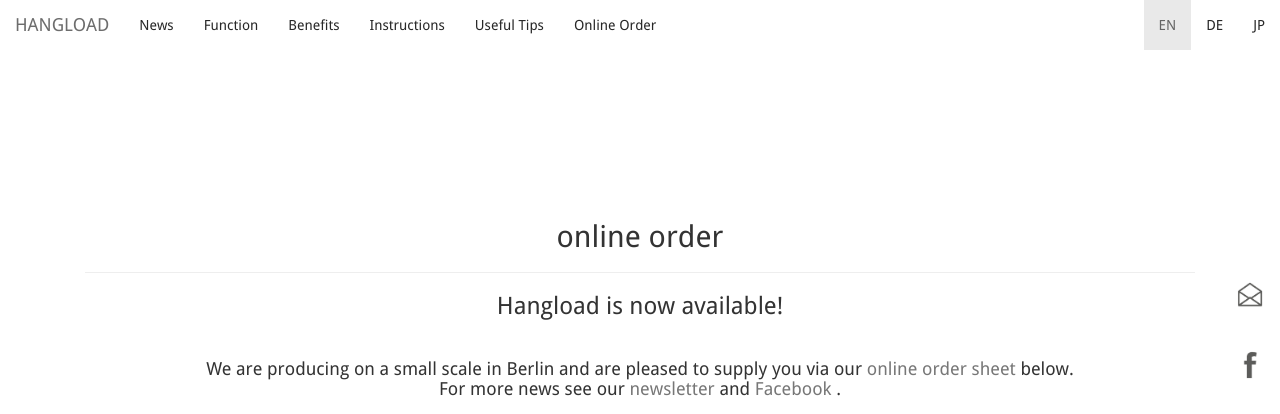
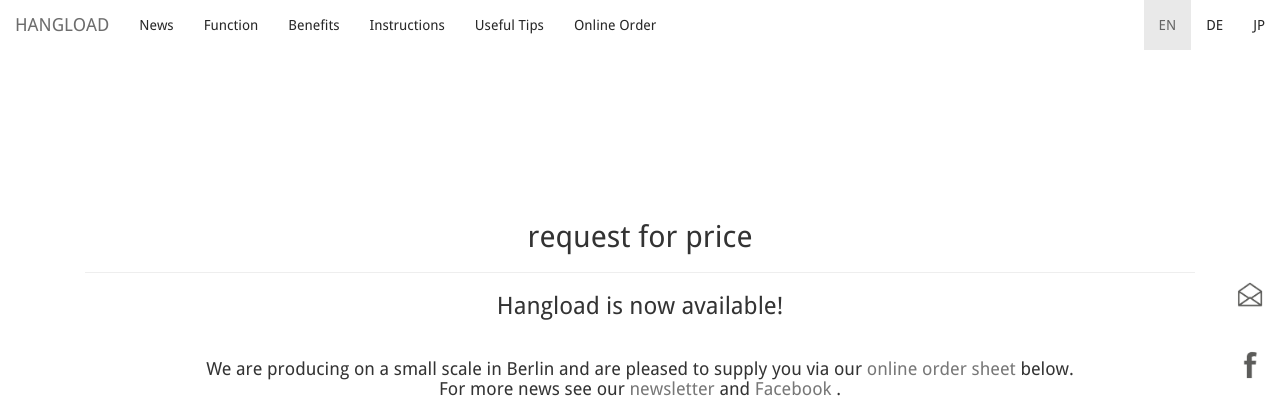
Before and after one commit to bodokaiser/hangload.com, a Jekyll site: the page built from webshop/index.html, in a window 1280 px wide and 900 px high. Shown: the top 414 px of the window. Built offline with Jekyll 4.4.1, drawn with Linux system fonts in a browser that asks for light colours; nearby versions of some CDN libraries; library files that are not in the unit come from our copies; Markdown is read by kramdown in place of the engine named in the settings.

Commit message:
Update index.html

```diff
--- a/webshop/index.html
+++ b/webshop/index.html
@@ -155,7 +155,7 @@
 <article class="container" id="webshop">
 <div class="col-xs-12">
 <div class="page-header">
-<h2 class="text-center"> online order</h2>
+<h2 class="text-center"> request for price</h2>
 </div>
 </div>
 <h3 class="text-center">Hangload is now available! </h3> <br>
```
